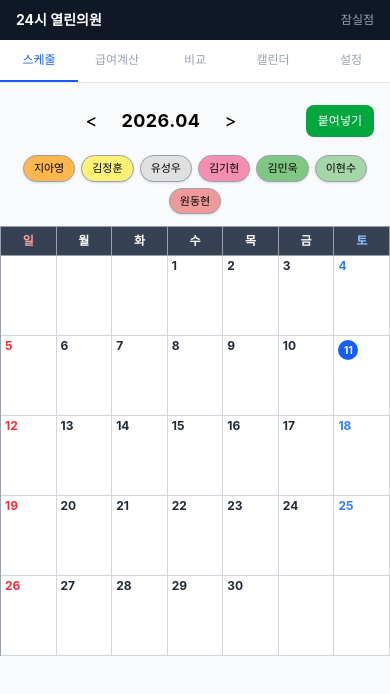
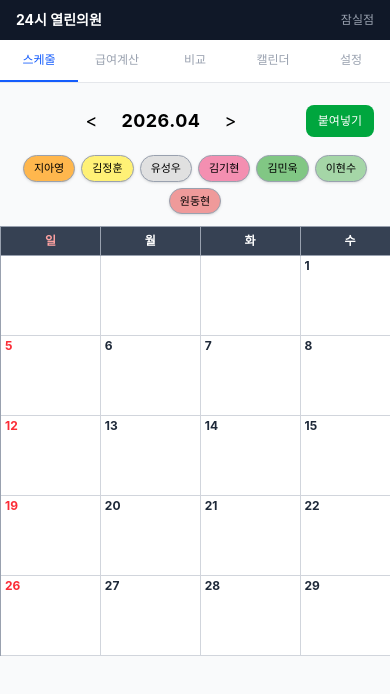
Before and after one commit to swnation/24clinic-pay-calculator, a React (Vite) app: page / in a window 390 px wide. Shown: the top 694 px of the page. Built offline with nearby package versions, Linux system fonts and the light colour scheme.

Commit message:
fix: 모바일에서 2진료실이 안 보이는 문제 수정
캘린더 최소 너비를 700px로 확대하여 2진료실 열이 잘리지 않도록 함.
좁은 화면에서는 가로 스크롤로 원본 레이아웃 유지.

https://claude.ai/code/session_01GjZ7JNVcPfmyWtu3ZBvtCT

```diff
--- a/src/components/Calendar.tsx
+++ b/src/components/Calendar.tsx
@@ -144,7 +144,7 @@ export default function Calendar({ year, month, onMonthChange }: Props) {
 
       {/* Calendar grid */}
       <div className="overflow-x-auto bg-white">
-        <div className="grid grid-cols-7 border-t border-l border-gray-400 min-w-[350px]">
+        <div className="grid grid-cols-7 border-t border-l border-gray-400 min-w-[700px]">
           {/* Day names - match original: dark bg, white text */}
           {dayNames.map((name, i) => (
             <div
```
